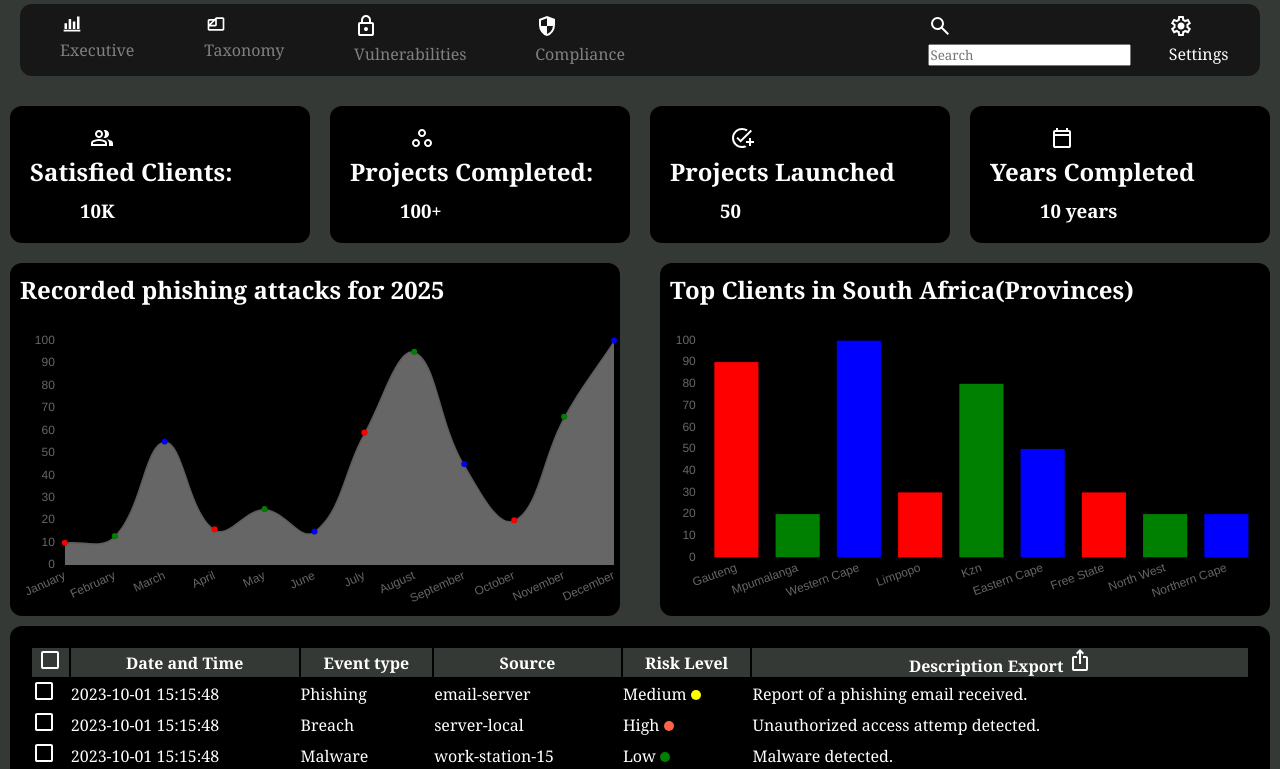
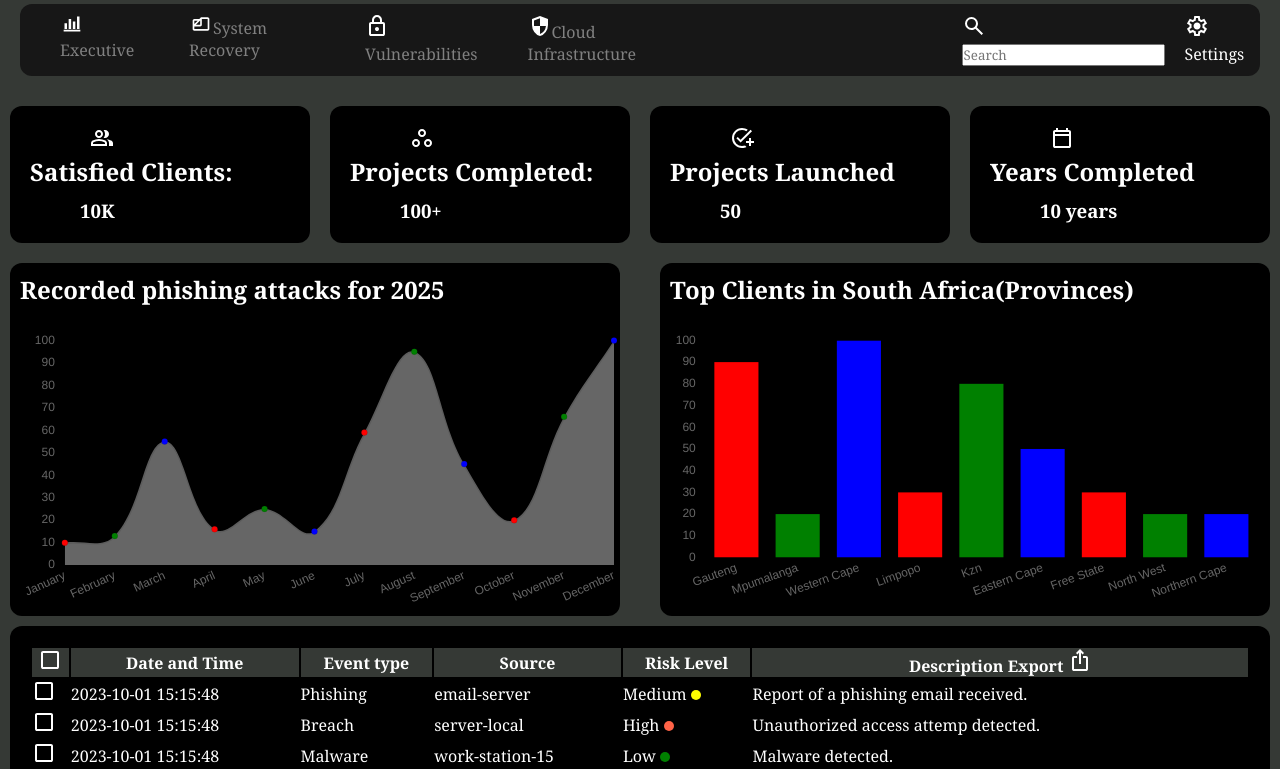
Before and after one commit to ThembelihleQueeneth/Task3.5_CyberDashboard, a plain HTML site: page index.html in a window 1280 px wide. Shown: the part 176-945 px from the top of the page. Drawn offline with nearby package versions, Linux system fonts and the light colour scheme.

Commit message:
fixing menu

```diff
--- a/index.html
+++ b/index.html
@@ -21,9 +21,9 @@
             <div class="menu-items">
                 <ul>
                     <li><a href=""><svg xmlns="http://www.w3.org/2000/svg" height="20px" viewBox="0 -960 960 960" width="24px" fill="#FFFFFF"><path d="M80-120v-80h800v80H80Zm40-120v-280h120v280H120Zm200 0v-480h120v480H320Zm200 0v-360h120v360H520Zm200 0v-600h120v600H720Z"/></svg>Executive</a></li>
-                    <li><svg xmlns="http://www.w3.org/2000/svg" height="20px" viewBox="0 -960 960 960" width="24px" fill="#FFFFFF"><path d="M160-160q-33 0-56.5-23.5T80-240v-400q0-33 23.5-56.5T160-720h240l80-80h320q33 0 56.5 23.5T880-720v480q0 33-23.5 56.5T800-160H160Zm73-280h207v-207L233-440Zm-73-40 160-160H160v160Zm0 120v120h640v-480H520v280q0 33-23.5 56.5T440-360H160Zm280-160Z"/></svg><a href="">Taxonomy</a></li>
+                    <li><svg xmlns="http://www.w3.org/2000/svg" height="20px" viewBox="0 -960 960 960" width="24px" fill="#FFFFFF"><path d="M160-160q-33 0-56.5-23.5T80-240v-400q0-33 23.5-56.5T160-720h240l80-80h320q33 0 56.5 23.5T880-720v480q0 33-23.5 56.5T800-160H160Zm73-280h207v-207L233-440Zm-73-40 160-160H160v160Zm0 120v120h640v-480H520v280q0 33-23.5 56.5T440-360H160Zm280-160Z"/></svg><a href="">System Recovery</a></li>
                     <li><a href=""><svg xmlns="http://www.w3.org/2000/svg" height="24px" viewBox="0 -960 960 960" width="24px" fill="#FFFFFF"><path d="M240-80q-33 0-56.5-23.5T160-160v-400q0-33 23.5-56.5T240-640h40v-80q0-83 58.5-141.5T480-920q83 0 141.5 58.5T680-720v80h40q33 0 56.5 23.5T800-560v400q0 33-23.5 56.5T720-80H240Zm0-80h480v-400H240v400Zm240-120q33 0 56.5-23.5T560-360q0-33-23.5-56.5T480-440q-33 0-56.5 23.5T400-360q0 33 23.5 56.5T480-280ZM360-640h240v-80q0-50-35-85t-85-35q-50 0-85 35t-35 85v80ZM240-160v-400 400Z"/></svg>Vulnerabilities</a></li>
-                    <li><svg xmlns="http://www.w3.org/2000/svg" height="24px" viewBox="0 -960 960 960" width="24px" fill="#FFFFFF"><path d="M480-80q-139-35-229.5-159.5T160-516v-244l320-120 320 120v244q0 152-90.5 276.5T480-80Zm0-84q97-30 162-118.5T718-480H480v-315l-240 90v207q0 7 2 18h238v316Z"/></svg><a href="">Compliance</a></li>
+                    <li><svg xmlns="http://www.w3.org/2000/svg" height="24px" viewBox="0 -960 960 960" width="24px" fill="#FFFFFF"><path d="M480-80q-139-35-229.5-159.5T160-516v-244l320-120 320 120v244q0 152-90.5 276.5T480-80Zm0-84q97-30 162-118.5T718-480H480v-315l-240 90v207q0 7 2 18h238v316Z"/></svg><a href="">Cloud Infrastructure</a></li>
                 </ul>
             </div>
             <div class="menu-right">
```
